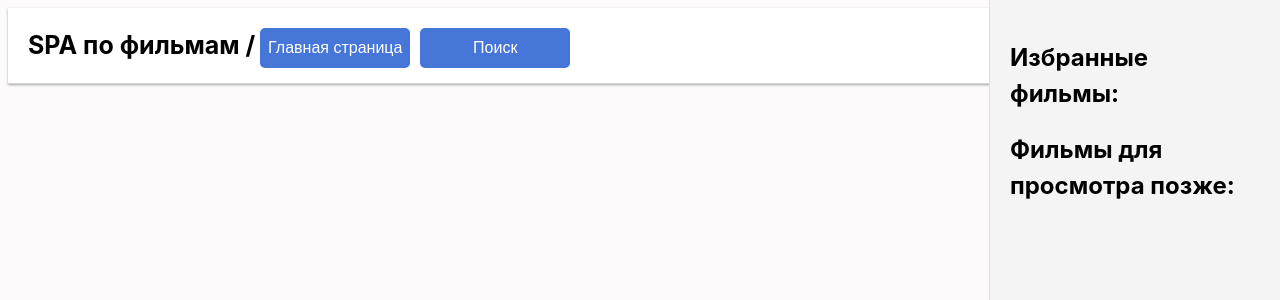
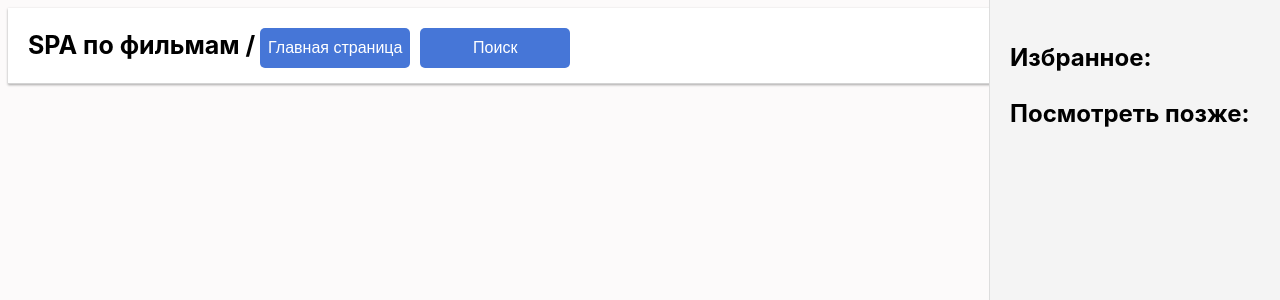
Before and after one commit to AfanasevAndU/SP_Task5, a React (Vite) app: page /search in a window 1280 px wide. Shown: the top 300 px of the page. Built offline with nearby package versions, Linux system fonts and the light colour scheme.

Commit message:
Поправил SideBar

```diff
--- a/src/shared/ui/sidebar/sidebar.tsx
+++ b/src/shared/ui/sidebar/sidebar.tsx
@@ -14,13 +14,13 @@ export const Sidebar: React.FC<SidebarProps> = () => {
 
   return (
     <SidebarContainer>
-      <h2>Избранные фильмы: </h2>
+      <h2>Избранное: </h2>
       <SidebarItem>
         {favoriteMovies.map((movie: Movie) => (
           <li key={movie.id}>{movie.title}</li>
         ))}
       </SidebarItem>
-      <h2>Фильмы для просмотра позже: </h2>
+      <h2>Посмотреть позже: </h2>
       <SidebarItem>
         {watchLaterMovies.map((movie: Movie) => (
           <li key={movie.id}>{movie.title}</li>
```
